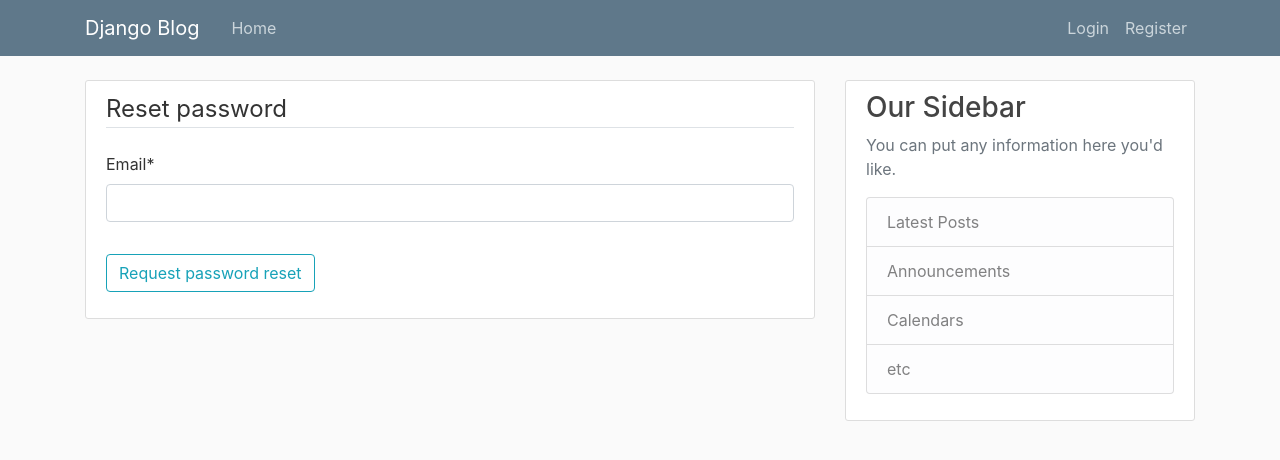
After one commit to hiddenroadss/New_Blog, a Django app: page /password-reset/ in a window 1280 px wide. The commit adds this page. Shown: the top 460 px of the page. Run offline with Django 3.2, Linux system fonts and the light colour scheme; some libraries are stand-ins or nearby versions.

Commit message:
Password reset added

```diff
--- a/My_Blog/urls.py
+++ b/My_Blog/urls.py
@@ -31,5 +31,14 @@ urlpatterns = [
     path('', include('blog.urls')),
 ]
 
+urlpatterns += [
+    path('password-reset/', auth_views.PasswordResetView.as_view(template_name='users/password_reset.html'), name='password_reset'),
+    path('password-reset/done/', auth_views.PasswordResetDoneView.as_view(template_name='users/password_reset_done.html'), name='password_reset_done'),
+    path('password-reset_confirm/<uidb64>/<token>/',
+        auth_views.PasswordResetConfirmView.as_view(template_name='users/password_reset_confirm.html'), name='password_reset_confirm'
+        ),
+    path('password-reset-complete/', auth_views.PasswordResetCompleteView.as_view(template_name='users/password_reset_complete.html'), name='password_reset_complete'),
+]
+
 if settings.DEBUG:
     urlpatterns += static(settings.MEDIA_URL, document_root=settings.MEDIA_ROOT)
--- a/blog/templates/blog/blogs_list.html
+++ b/blog/templates/blog/blogs_list.html
@@ -2,6 +2,7 @@
 {% block content %}
     {% for single_blog in all_blogs %}
         <article class="media content-section">
+          <img src="{{ single_blog.author.profile.image.url }}" class="rounded-circle article-img">
           <div class="media-body">
             <div class="article-metadata">
               <a class="mr-2" href="#">{{ single_blog.author }}</a>
--- a/users/templates/users/login.html
+++ b/users/templates/users/login.html
@@ -12,6 +12,9 @@
 			<div class='form-group'>
 
 				<button type='submit' class='btn btn-outline-info'>Login</button>
+				<small class='text-muted ml-2'>
+					<a href="{% url 'password_reset' %}">Forgot password?</a>
+				</small>
 			</div>
 
 		</form>
--- /dev/null
+++ b/users/templates/users/password_reset.html
@@ -0,0 +1,19 @@
+{% extends 'blog/base.html'%}
+{% load crispy_forms_tags %}
+
+{% block content %}
+	<div class='content-section'>
+		<form method='POST'>
+			{% csrf_token %}
+			<fieldset class='form-group'>
+				<legend class='border-bottom mb-4'>Reset password</legend>
+					{{form|crispy}}
+			</fieldset>
+			<div class='form-group'>
+
+				<button type='submit' class='btn btn-outline-info'>Request password reset</button>
+			</div>
+
+		</form>
+	</div>
+{% endblock content %}
--- /dev/null
+++ b/users/templates/users/password_reset_complete.html
@@ -0,0 +1,6 @@
+{% extends 'blog/base.html'%}
+
+{% block content %}
+	<div class='alert alert-info'>Your password has been set</div>
+	<a href="{% url 'login' %}">Sign In Here</a>
+{% endblock content %}
--- /dev/null
+++ b/users/templates/users/password_reset_done.html
@@ -0,0 +1,5 @@
+{% extends 'blog/base.html'%}
+
+{% block content %}
+	<div class='alert alert-info'>An email has been sent with instructions to reset your password</div>
+{% endblock content %}
```
Also changed, not shown: My_Blog/settings.py (+8 -0 lines), users/models.py (+10 -0 lines), users/templates/users/password_reset_confirm.html (added, +19 -0 lines), db.sqlite3.
